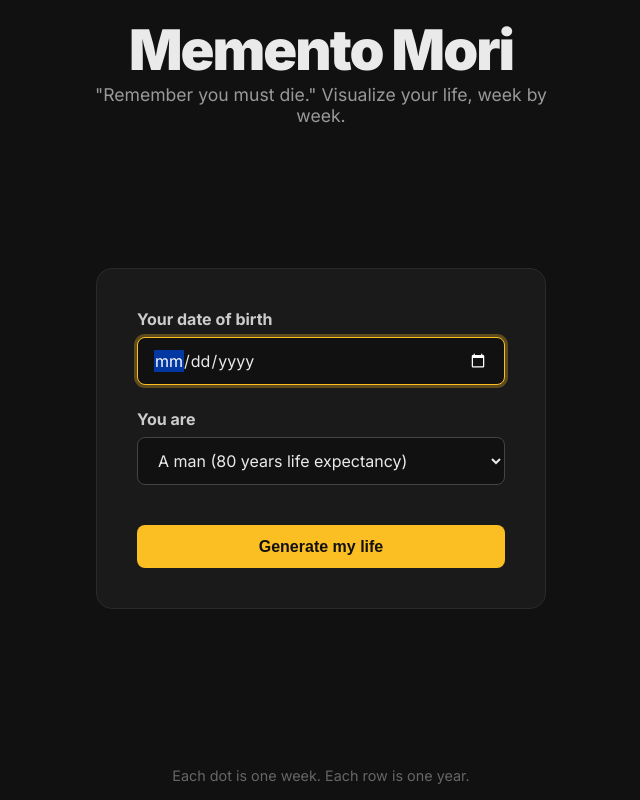
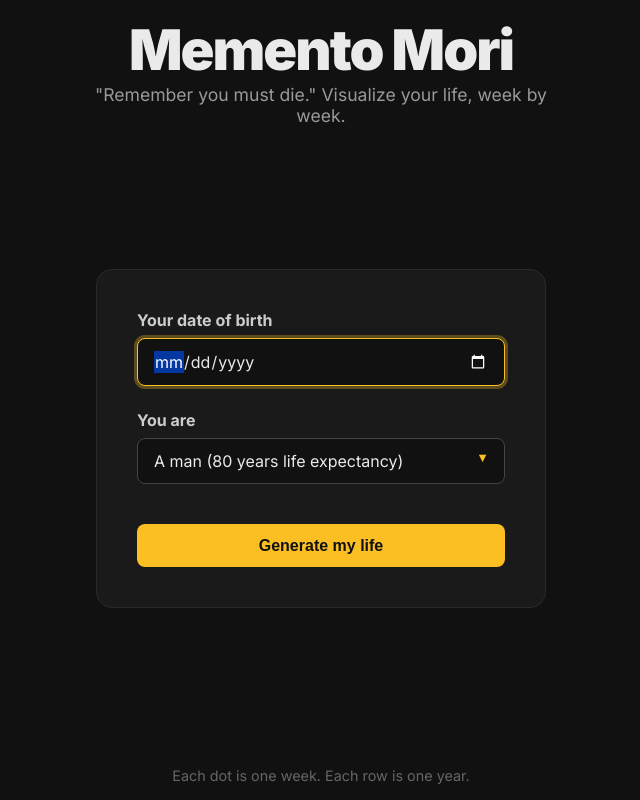
Before and after one commit to valentinBoch/memento-mori, a React (Vite) app in the folder frontend/: page / in a window 1280 px wide. Shown: the whole page, without its empty margins (319-959 px from the left). Built offline with nearby package versions, Linux system fonts and the light colour scheme.

Commit message:
Fixed drop-down list display

```diff
--- a/frontend/src/App.css
+++ b/frontend/src/App.css
@@ -64,6 +64,41 @@
 .form-group input, .form-group select { padding: 0.75rem 1rem; background: var(--bg-color); border: 1px solid var(--secondary-color); border-radius: 8px; color: var(--text-color); font-family: var(--font-family); font-size: 1rem; transition: border-color 0.3s, box-shadow 0.3s; }
 .form-group input:focus, .form-group select:focus { outline: 0; border-color: var(--primary-color); box-shadow: 0 0 0 3px rgba(251, 191, 36, .3); }
 input[type=date]::-webkit-calendar-picker-indicator { filter: invert(1); cursor: pointer; }
+
+/*
+ * ===============================================
+ * ===   Custom Select Dropdown Styles (NEW)   ===
+ * ===============================================
+*/
+/* 1. The wrapper becomes a positioning context */
+.select-wrapper {
+  position: relative;
+}
+
+/* 2. Hide the default arrow from the browser */
+.select-wrapper select {
+  -webkit-appearance: none;
+  -moz-appearance: none;
+  appearance: none;
+  /* Add padding to prevent text from overlapping our new arrow */
+  padding-right: 2.5rem;
+}
+
+/* 3. Create our custom arrow using a pseudo-element */
+.select-wrapper::after {
+  content: '▼'; /* You can also use SVG as a background-image */
+  font-size: 0.8rem;
+  color: var(--primary-color);
+
+  position: absolute;
+  right: 1rem; /* Position on the right */
+  top: 55%; /* Roughly center vertically (adjust if needed) */
+
+  /* This is crucial: it allows clicks to "pass through" the arrow to the select element */
+  pointer-events: none;
+}
+
+
 button { padding: .8rem 1.5rem; border: none; border-radius: 8px; background: var(--primary-color); color: #111; font-weight: 700; font-size: 1rem; cursor: pointer; transition: transform .2s, background-color .2s; margin-top: 1rem; }
 button:hover { transform: translateY(-3px); background-color: #fca510; }
 .error-message { color: #ef4444; font-size: .9rem; }
@@ -129,22 +164,14 @@
     flex-grow: 0;
   }
 
-  /*
-   * (THE FINAL FIX)
-   * The container for the grid must also stop trying to grow.
-   * This allows its size to be determined by the now-unconstrained SVG inside it.
-   */
   .life-grid-container {
     flex-grow: 0;
+    overflow-x: auto;
+    padding-bottom: 0.5rem;
   }
 
   .life-grid-svg {
     max-height: none;
-  }
-
-  .life-grid-container {
-    overflow-x: auto;
-    padding-bottom: 0.5rem;
   }
 
   header h1 {
--- a/frontend/src/App.jsx
+++ b/frontend/src/App.jsx
@@ -122,7 +122,7 @@
                 ref={dateInputRef} // NEW: Attach the ref here
               />
             </div>
-            <div className="form-group">
+            <div className="form-group select-wrapper">
               <label htmlFor="gender">{t('form.genderLabel')}</label>
               <select id="gender" name="gender" value={formData.gender} onChange={handleInputChange}>
                 <option value="homme">{t('form.genderMale', { years: LIFE_EXPECTANCY.homme })}</option>
```
